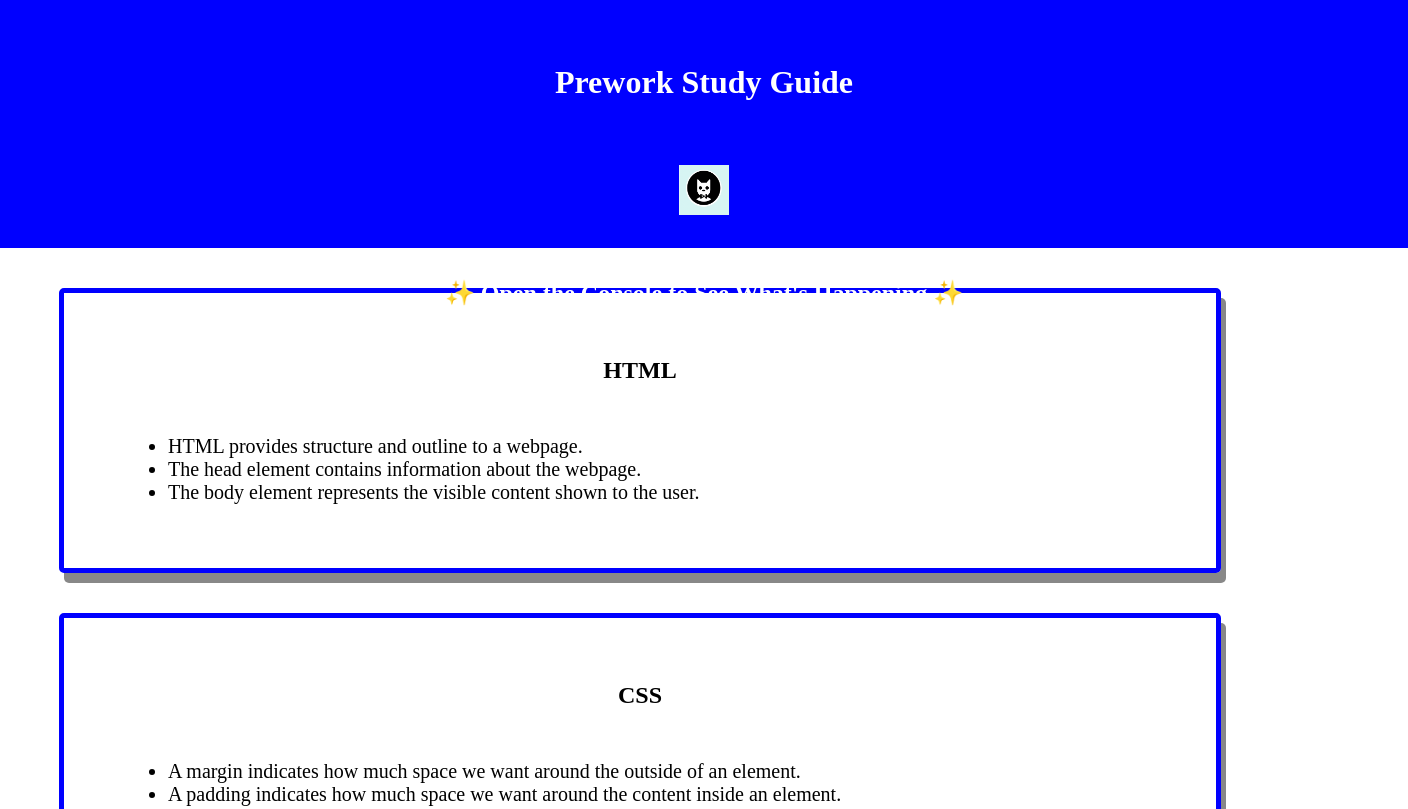
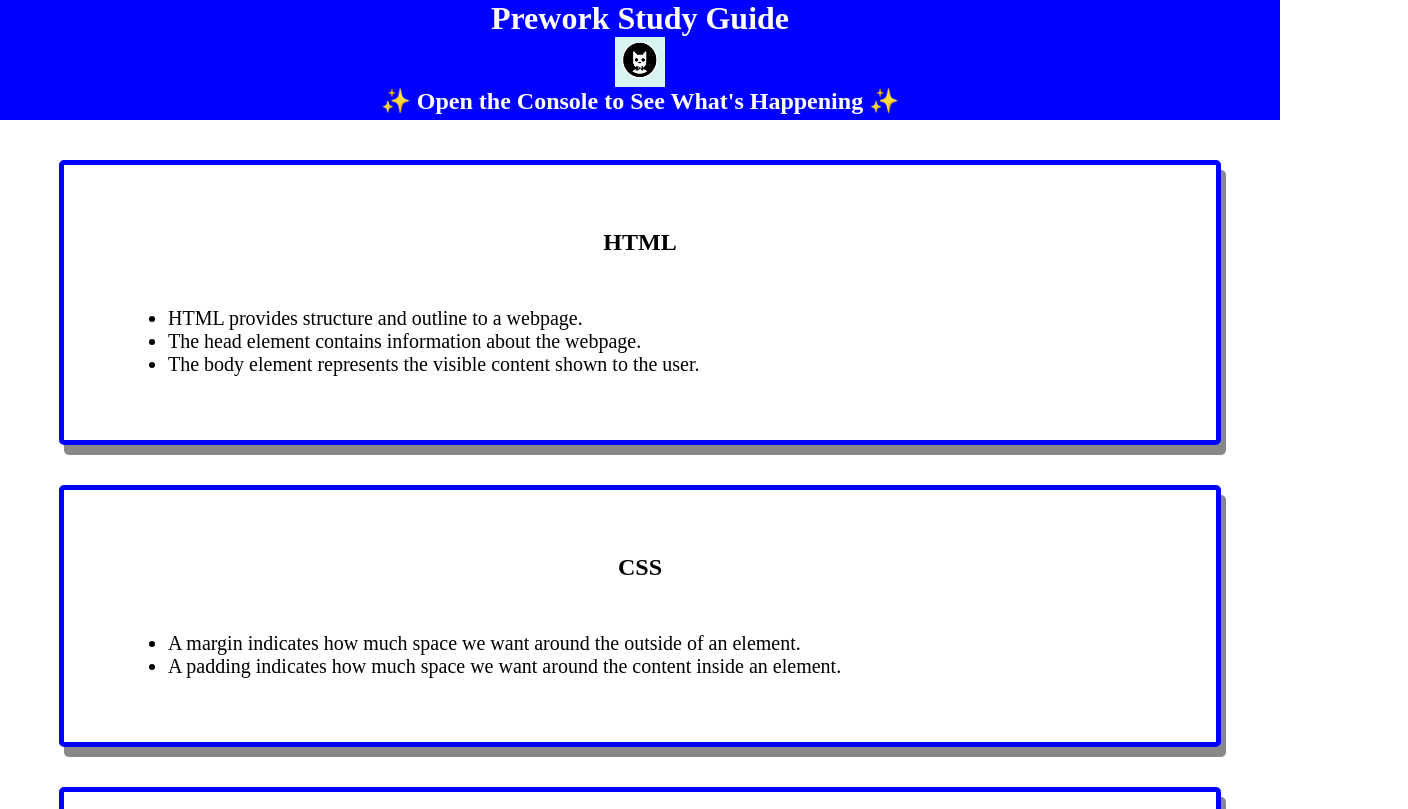
Before and after one commit to leightongrant/prework-study-guide, a plain HTML site: page index.html in a window 1280 px wide. Shown: the top 809 px of the page, 1408 px wide, since content can reach past the window. Drawn offline with Linux system fonts and the light colour scheme.

Commit message:
removed styling

```diff
--- a/assets/style.css
+++ b/assets/style.css
@@ -18,14 +18,14 @@ footer {
     height: 120px;
     background-color: blue;
     color: white;
-    padding: 5%;
+
 }
 
 img {
     display: block;
     height: 50px;
     width: 50px;
-    margin: 5% auto;
+    margin: 0 auto;
 }
 
 ul {
```
